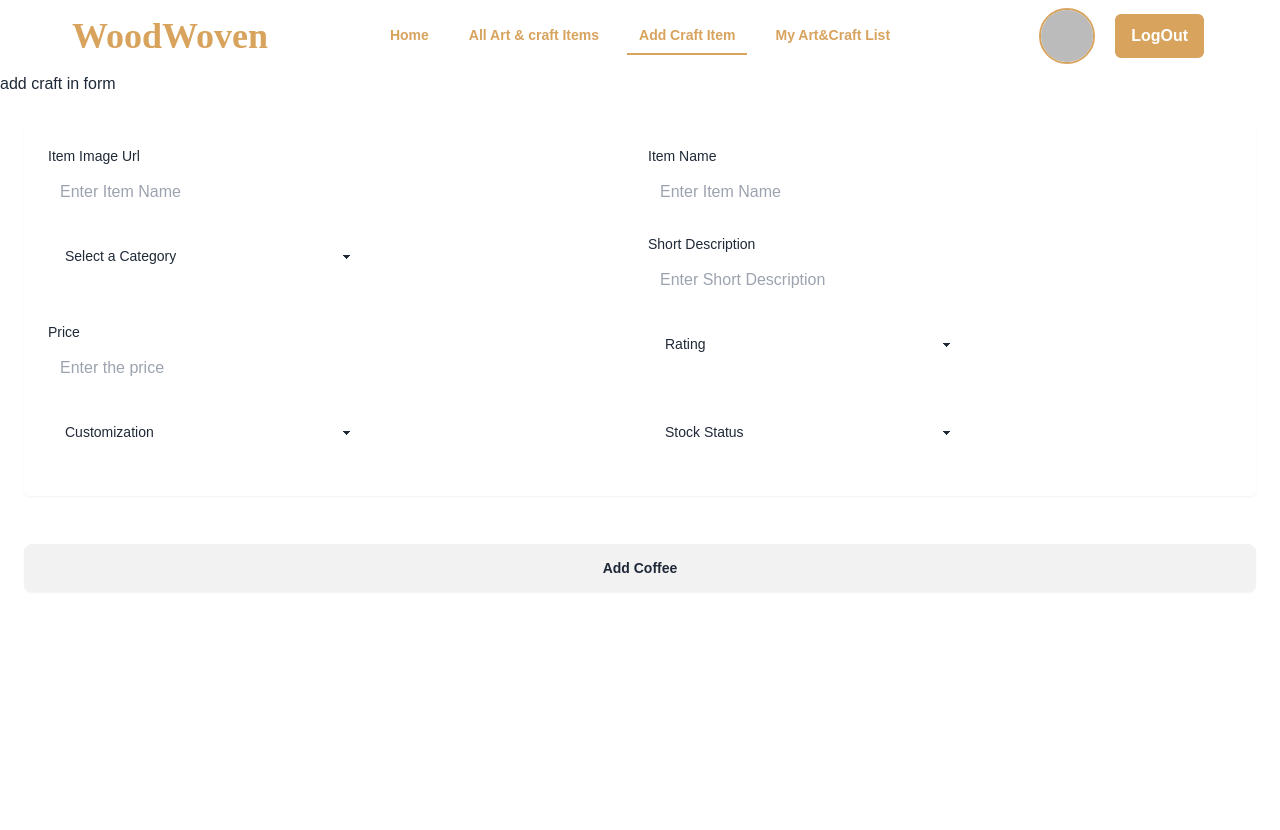
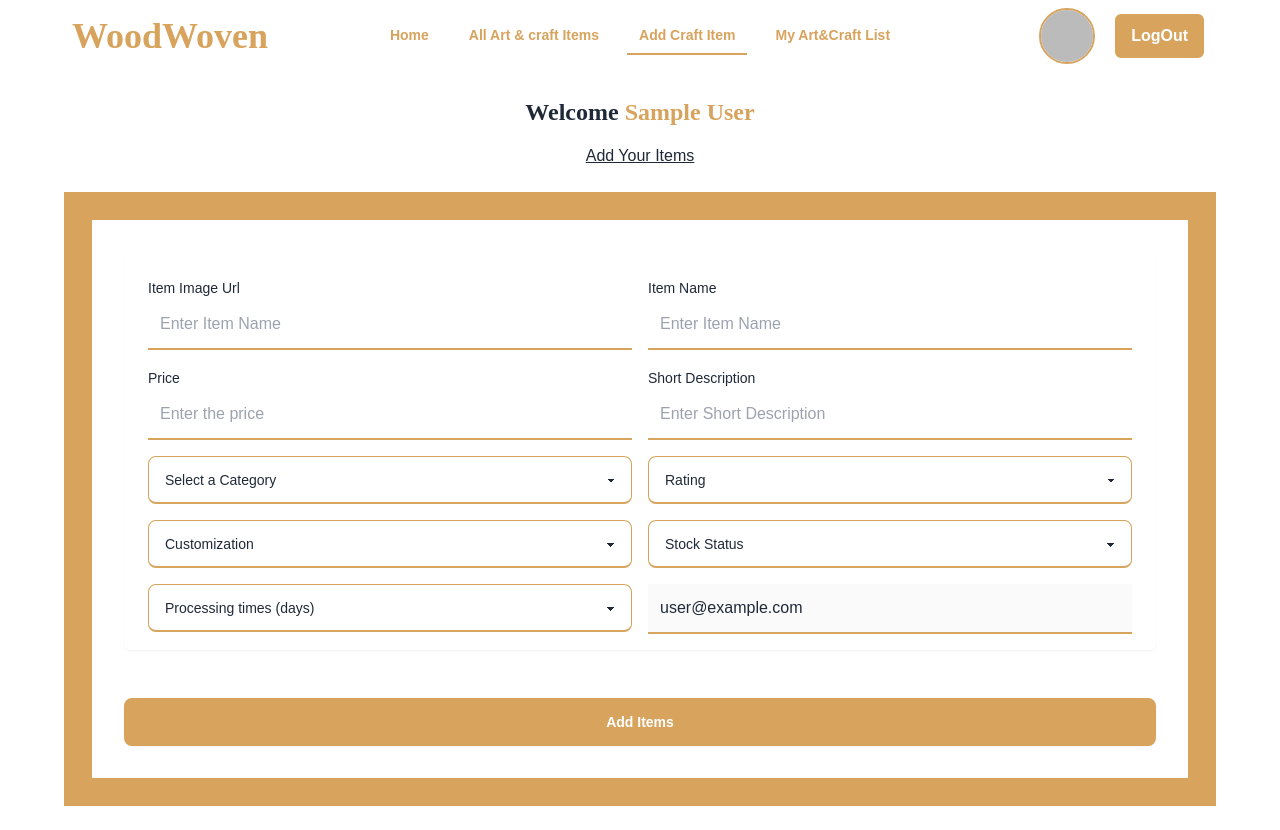
Before and after one commit to Meehnaaz-Basit/WoodWoven_Client, a React (Vite) app: page /add-cardItems in a window 1280 px wide. Before the commit the page ends 800 px from the top, so only its background shows below. Built offline with nearby package versions, Linux system fonts and the light colour scheme; no server answers; sample sign-in values are in the browser's storage.

Commit message:
design table for all items

```diff
--- a/src/components/CraftCard.jsx
+++ b/src/components/CraftCard.jsx
@@ -1,6 +1,7 @@
 import { Link } from "react-router-dom";
+import Button from "./buttons/Button";
 
-const CraftCard = ({ craft }) => {
+const CraftCard = ({ craft, serialNumber }) => {
   const {
     _id,
     item_image,
@@ -14,23 +15,27 @@ const CraftCard = ({ craft }) => {
     user_email,
     user_name,
   } = craft;
+
   return (
-    <div className="">
-      <div className="card bg-base-100 shadow-xl">
-        <figure>
-          <img src={item_image} className="w-60" alt="Shoes" />
-        </figure>
-        <div className="card-body">
-          <h2 className="card-title">{item_name}</h2>
-          <p>{short_description}</p>
-          <div className="card-actions justify-end">
-            <Link to={`/craft-detail/${_id}`} className="btn btn-primary">
-              View Details
-            </Link>
-          </div>
-        </div>
-      </div>
-    </div>
+    <>
+      <tr>
+        <th>{serialNumber}</th>
+        <td>{item_name}</td>
+        <td>{category}</td>
+        <td>{price}</td>
+        <td>
+          <p>{user_name}</p>
+          <p>{user_email}</p>
+        </td>
+        <td>
+          <Link to="">
+            <button>
+              <Button buttonText="View Details"></Button>
+            </button>
+          </Link>
+        </td>
+      </tr>
+    </>
   );
 };
 
--- a/src/components/CraftDetail.jsx
+++ b/src/components/CraftDetail.jsx
@@ -1,7 +1,11 @@
-import { useLoaderData } from "react-router-dom";
+import { useLoaderData, useParams } from "react-router-dom";
 
 const CraftDetail = () => {
   const crafts = useLoaderData();
+
+  const { id } = useParams();
+  const craft = crafts.find((craft) => craft._id === parseInt(id));
+  console.log(craft);
 
   const {
     item_image,
@@ -14,7 +18,7 @@ const CraftDetail = () => {
     stock_status,
     user_email,
     user_name,
-  } = crafts;
+  } = craft;
 
   return (
     <div>
@@ -22,7 +26,7 @@ const CraftDetail = () => {
       <div className="p-5 mx-auto sm:p-10 md:p-16 bg-gray-800 dark:bg-gray-100 text-gray-100 dark:text-gray-800">
         <div className="flex flex-col max-w-3xl mx-auto overflow-hidden rounded">
           <img
-            src={item_image}
+            src=""
             alt=""
             className="w-full h-60 sm:h-96 bg-gray-500 object-contain dark:bg-gray-500"
           />
@@ -33,7 +37,8 @@ const CraftDetail = () => {
                 href="#"
                 className="inline-block text-2xl font-semibold sm:text-3xl"
               >
-                {item_name}
+                {/* {} */}
+                hola
               </a>
               <p className="text-xs text-gray-400 dark:text-gray-600">
                 By
--- a/src/pages/AddCraft.jsx
+++ b/src/pages/AddCraft.jsx
@@ -16,6 +16,7 @@ const AddCraft = () => {
     const rating = e.target.rating.value;
     const customization = e.target.customization.value;
     const stock_status = e.target.stock_status.value;
+    const processing_time = e.target.processing_time.value;
     const user_email = e.target.user_email.value;
     const user_name = e.target.user_name.value;
 
@@ -28,6 +29,7 @@ const AddCraft = () => {
       rating,
       customization,
       stock_status,
+      processing_time,
       user_email,
       user_name,
     };
@@ -47,15 +49,20 @@ const AddCraft = () => {
   };
 
   return (
-    <div>
-      <h2>add craft in form</h2>
-      <div>
-        <section className="p-6">
+    <div className="py-6">
+      <div className="text-center space-y-4 pb-6">
+        <h2 className="font-bold  font-oregano text-2xl">
+          Welcome <span className="text-custom-jute"> {user.displayName} </span>
+        </h2>
+        <p className="underline font-figtree  ">Add Your Items</p>
+      </div>
+      <div className="container mx-auto max-w-[1300px] w-[90%] lg-w[88%] px-0">
+        <section className="p-6 border-2 border-custom-jute bg-custom-jute">
           <form
             onSubmit={handleAddCraft}
-            className="container flex flex-col mx-auto space-y-12"
+            className="container flex flex-col mx-auto space-y-12 border-2 border-custom-jute p-8 bg-white"
           >
-            <fieldset className="grid grid-cols-4 gap-6 p-6 rounded-md shadow-sm">
+            <fieldset className="grid grid-cols-4 gap-6 p-6 pb-0 rounded-md shadow-sm">
               <div className="grid grid-cols-6 gap-4 col-span-full lg:col-span-4">
                 <div className="col-span-full sm:col-span-3">
                   <label htmlFor="item_image" className="text-sm">
@@ -66,7 +73,7 @@ const AddCraft = () => {
                     type="text"
                     placeholder="Enter Item Name"
                     name="item_image"
-                    className="w-full p-3 rounded-md"
+                    className="w-full p-3 border-b-2 border-custom-jute"
                     required
                   />
                 </div>
@@ -79,13 +86,40 @@ const AddCraft = () => {
                     type="text"
                     placeholder="Enter Item Name"
                     name="item_name"
-                    className="w-full p-3 rounded-md"
+                    className="w-full p-3 border-b-2 border-custom-jute"
+                    required
+                  />
+                </div>
+
+                <div className="col-span-full sm:col-span-3">
+                  <label htmlFor="price" className="text-sm">
+                    Price
+                  </label>
+                  <input
+                    id="price"
+                    type="number"
+                    placeholder="Enter the price"
+                    name="price"
+                    className="w-full p-3 border-b-2 border-custom-jute "
+                    required
+                  />
+                </div>
+                <div className="col-span-full sm:col-span-3">
+                  <label htmlFor="short_description" className="text-sm">
+                    Short Description
+                  </label>
+                  <input
+                    id="short_description"
+                    type="text"
+                    placeholder="Enter Short Description"
+                    name="short_description"
+                    className="w-full p-3 border-b-2 border-custom-jute "
                     required
                   />
                 </div>
                 <div className="col-span-full sm:col-span-3">
                   <select
-                    className="select w-full max-w-xs"
+                    className="select w-full border-b-2 border-custom-jute"
                     name="category"
                     required
                   >
@@ -101,34 +135,8 @@ const AddCraft = () => {
                   </select>
                 </div>
                 <div className="col-span-full sm:col-span-3">
-                  <label htmlFor="short_description" className="text-sm">
-                    Short Description
-                  </label>
-                  <input
-                    id="short_description"
-                    type="text"
-                    placeholder="Enter Short Description"
-                    name="short_description"
-                    className="w-full p-3 rounded-md "
-                    required
-                  />
-                </div>
-                <div className="col-span-full sm:col-span-3">
-                  <label htmlFor="price" className="text-sm">
-                    Price
-                  </label>
-                  <input
-                    id="price"
-                    type="number"
-                    placeholder="Enter the price"
-                    name="price"
-                    className="w-full p-3 rounded-md "
-                    required
-                  />
-                </div>
-                <div className="col-span-full sm:col-span-3">
                   <select
-                    className="select w-full max-w-xs"
+                    className="select w-full  border-b-2 border-custom-jute"
                     name="rating"
                     required
                   >
@@ -144,7 +152,7 @@ const AddCraft = () => {
                 </div>
                 <div className="col-span-full sm:col-span-3">
                   <select
-                    className="select w-full max-w-xs"
+                    className="select w-full border-b-2 border-custom-jute"
                     name="customization"
                     required
                   >
@@ -157,7 +165,7 @@ const AddCraft = () => {
                 </div>
                 <div className="col-span-full sm:col-span-3">
                   <select
-                    className="select w-full max-w-xs"
+                    className="select w-full border-b-2 border-custom-jute"
                     name="stock_status"
                     required
                   >
@@ -168,12 +176,31 @@ const AddCraft = () => {
                     <option>Made to Order</option>
                   </select>
                 </div>
+                <div className="col-span-full sm:col-span-3">
+                  <select
+                    className="select w-full border-b-2 border-custom-jute"
+                    name="processing_time"
+                    required
+                  >
+                    <option disabled selected>
+                      Processing times (days)
+                    </option>
+                    <option>1-3</option>
+                    <option>4-6</option>
+                    <option>7-12</option>
+                    <option>12-15</option>
+                    <option>15-20</option>
+                    <option>20-30</option>
+                  </select>
+                </div>
 
                 <div className="col-span-full sm:col-span-3">
                   <input
                     id="user_email"
-                    type="hidden"
+                    type="email"
                     name="user_email"
+                    className=" w-full p-3 border-b-2 border-custom-jute"
+                    disabled
                     defaultValue={user?.email}
                   />
                 </div>
@@ -181,13 +208,18 @@ const AddCraft = () => {
                   <input
                     id="user_name"
                     type="hidden"
+                    disabled
                     name="user_name"
                     defaultValue={user?.displayName}
                   />
                 </div>
               </div>
             </fieldset>
-            <input type="submit" className="btn w-full" value="Add Coffee" />
+            <input
+              type="submit"
+              className="btn w-full border-2 border-custom-jute bg-custom-jute text-white hover:bg-transparent hover:text-custom-jute hover:border-custom-jute"
+              value="Add Items"
+            />
           </form>
         </section>
       </div>
--- a/src/pages/AllItems.jsx
+++ b/src/pages/AllItems.jsx
@@ -1,15 +1,49 @@
 import { useLoaderData } from "react-router-dom";
 import CraftCard from "../components/CraftCard";
+import { useState } from "react";
 
 const AllItems = () => {
   const allCrafts = useLoaderData();
+  const [serialNumber, setSerialNumber] = useState(1);
   return (
     <div>
-      <h2>all crafts all {allCrafts.length}</h2>
-      <div className="grid lg:grid-cols-4 md:grid-cols-2 grid-cols-1 gap-6">
-        {allCrafts.map((craft) => (
+      <h2 className="text-center text-3xl text-custom-jute font-bold font-oregano py-6">
+        All Crafts
+      </h2>
+      <div className="container mx-auto max-w-[1300px] w-[90%] lg-w[88%] px-0">
+        {/*  */}
+
+        <div className="overflow-x-auto">
+          <table className="table table-zebra text-center">
+            {/* head */}
+            <thead>
+              <tr>
+                <th>Sl.No.</th>
+                <th>Items Name</th>
+                <th>Category</th>
+                <th>Price</th>
+                <th>Creator</th>
+                <th>View</th>
+              </tr>
+            </thead>
+            <tbody>
+              {/*  */}
+
+              {allCrafts.map((craft, index) => (
+                <CraftCard
+                  key={craft._id}
+                  craft={craft}
+                  serialNumber={serialNumber + index}
+                ></CraftCard>
+              ))}
+            </tbody>
+          </table>
+        </div>
+
+        {/*  */}
+        {/* {allCrafts.map((craft) => (
           <CraftCard key={craft._id} craft={craft}></CraftCard>
-        ))}
+        ))} */}
       </div>
     </div>
   );
```
Also changed, not shown: src/components/SixCraftCard.jsx (+18 -6 lines), src/pages/MyCraft.jsx (+39 -9 lines).
